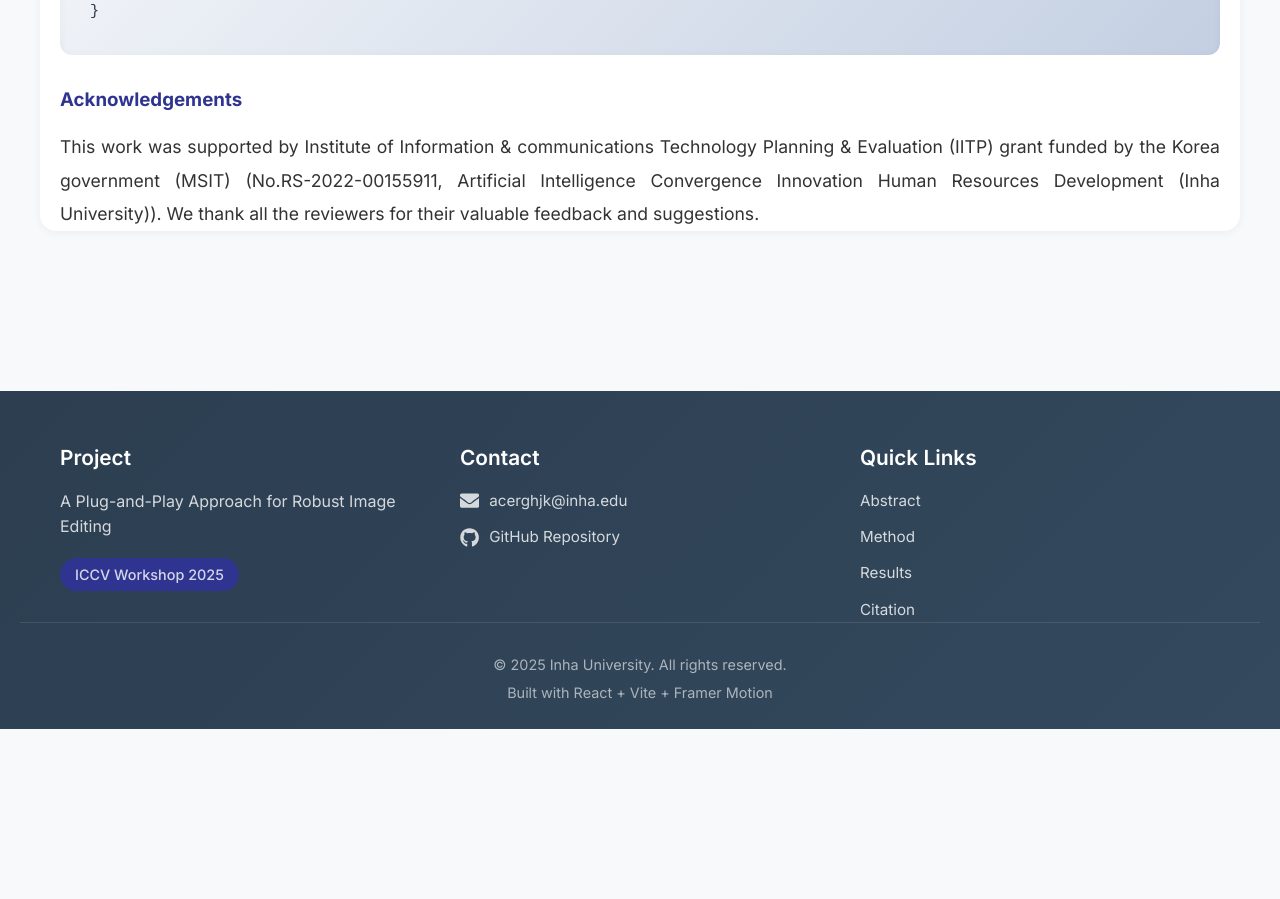
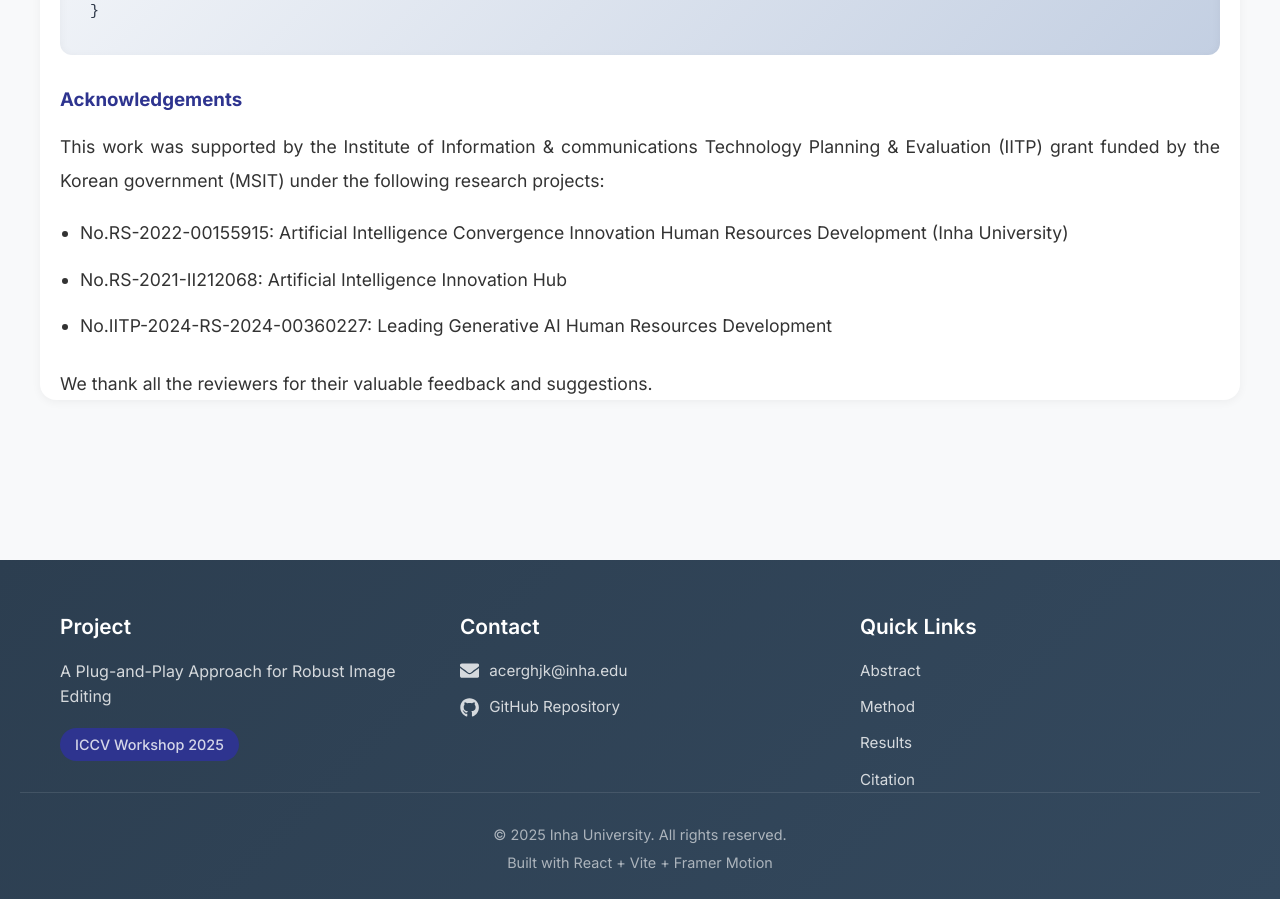
Before and after one commit to ugiugi0823/RLI, a React (Vite) app: page / in a window 1280 px wide. Shown: the part 5780-6679 px from the top of the page. Before the commit the page ends 6509 px from the top, so only its background shows below. Built offline with nearby package versions, Linux system fonts and the light colour scheme.

Commit message:
Update: Clean up acknowledgements section with proper research grants

```diff
--- a/src/components/Citation.jsx
+++ b/src/components/Citation.jsx
@@ -45,9 +45,16 @@ const Citation = () => {
       <div className="text-content" style={{ marginTop: '30px' }}>
         <h3 style={{ color: 'var(--primary-color)', marginBottom: '15px' }}>Acknowledgements</h3>
         <p>
-          This work was supported by Institute of Information & communications Technology Planning & Evaluation (IITP)
-          grant funded by the Korea government (MSIT) (No.RS-2022-00155911, Artificial Intelligence Convergence Innovation
-          Human Resources Development (Inha University)). We thank all the reviewers for their valuable feedback and suggestions.
+          This work was supported by the Institute of Information & communications Technology Planning & Evaluation (IITP)
+          grant funded by the Korean government (MSIT) under the following research projects:
+        </p>
+        <ul style={{ marginTop: '15px', paddingLeft: '20px' }}>
+          <li>No.RS-2022-00155915: Artificial Intelligence Convergence Innovation Human Resources Development (Inha University)</li>
+          <li>No.RS-2021-II212068: Artificial Intelligence Innovation Hub</li>
+          <li>No.IITP-2024-RS-2024-00360227: Leading Generative AI Human Resources Development</li>
+        </ul>
+        <p style={{ marginTop: '15px' }}>
+          We thank all the reviewers for their valuable feedback and suggestions.
         </p>
       </div>
     </motion.section>
```
